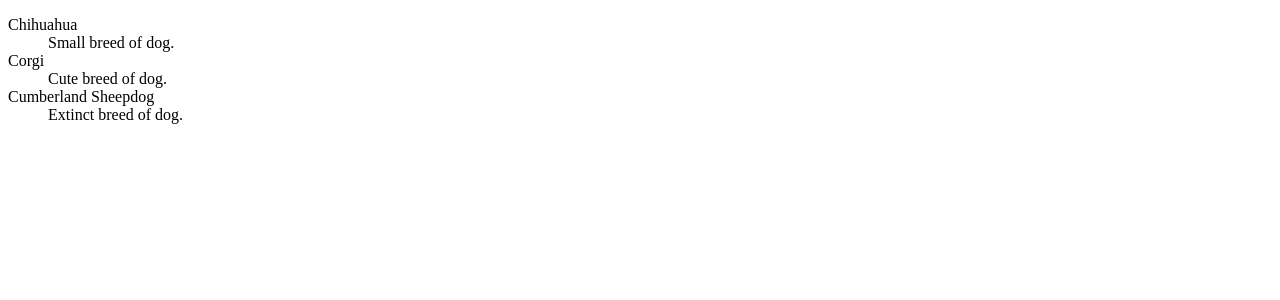
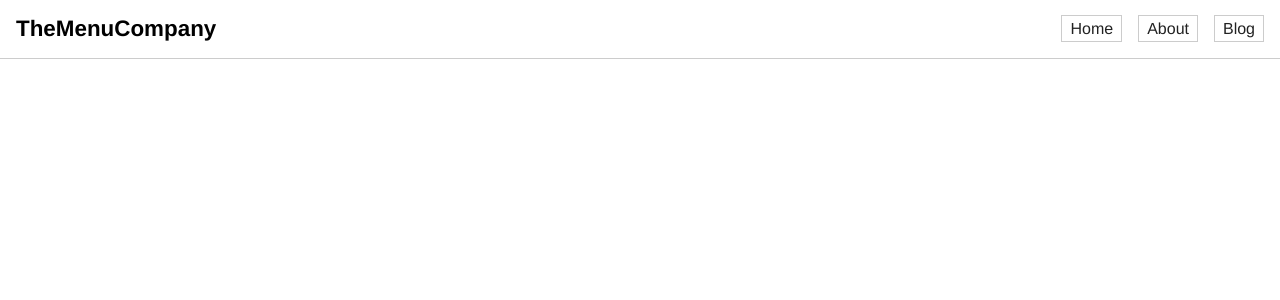
Before and after one commit to SteveHigham/rq-demoapp, a React (Create React App) app: page / in a window 1280 px wide. Shown: the top 300 px of the page. Built offline with nearby package versions, Linux system fonts and the light colour scheme.

Commit message:
Completed to rq04-menu-function.

```diff
--- /dev/null
+++ b/src/App.css
@@ -0,0 +1,38 @@
+body {
+    margin: 0;
+    font-family: Helvetica, Arial, sans-serif;
+}
+
+.navbar {
+    border-bottom: 1px solid #ccc;
+    width: 100vw;
+    padding: 1em;
+    box-sizing: border-box;
+    display: flex;
+    justify-content: space-between;
+    align-items: center;
+}
+
+.title {
+    margin: 0;
+    font-size: 140%;
+}
+
+.menu {
+    display: flex;
+    padding: 0;
+    margin: 0;
+    list-style: none;
+    gap: 1em;
+}
+
+.menu-link {
+    border: 1px solid #ccc;
+    padding: 0.25em 0.5em;
+    color: #222;
+    text-decoration: none;
+}
+
+.menu-link:hover {
+    background: #eee;
+}
--- a/src/App.js
+++ b/src/App.js
@@ -1,34 +1,29 @@
-import {Component, Fragment} from 'react';
+import './App.css';
 
-class Breeds extends Component
+function MenuItem (props)
 {
-  render ()
-  {
-    return (
-      <dl>
-        {this.props.list.map (({breed, description}) => (
-          <Fragment key={breed}>
-            <dt>{breed}</dt>
-            <dd>{description}</dd>
-          </Fragment>
-        ))}
-      </dl>
-    );
-  }
+  return (
+    <li className='menuItem'>
+      <a className='menu-link' href={props.href}>{props.label}</a>
+    </li>
+  );
 }
 
-class App extends Component
+function Menu ()
 {
-  render ()
-  {
-    const list = [
-      {breed: "Chihuahua", description: "Small breed of dog."},
-      {breed: "Corgi", description: "Cute breed of dog."},
-      {breed: "Cumberland Sheepdog", description: "Extinct breed of dog."},
-    ];
-    return <Breeds list={list} />;
-  }
+  return (
+    <nav className='navbar'>
+      <h1 className='title'>TheMenuCompany</h1>
+      <ul className='menu'>
+        <MenuItem label='Home'  href='/' />
+        <MenuItem label='About' href='/about/' />
+        <MenuItem label='Blog'  href='/blog/' />
+      </ul>
+    </nav>
+  );
 }
+
+function App () { return <main> <Menu /> </main>; }
 
 export default App;
 
```
